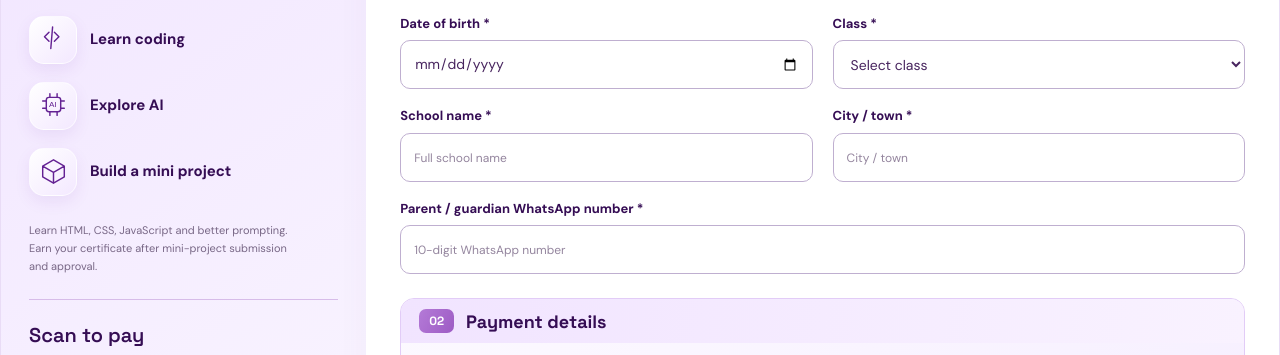
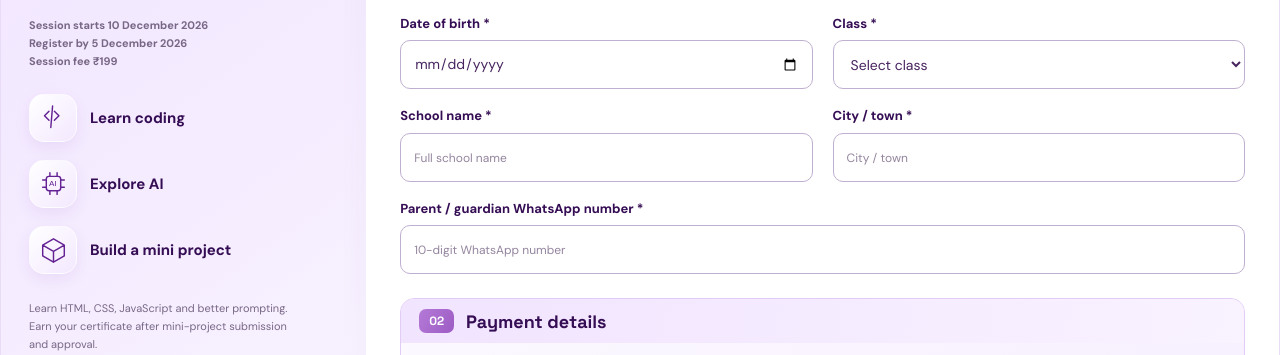
Before and after one commit to satitech-admin/maa-sati-school-registration, a plain HTML site: page index.html in a window 1280 px wide. Shown: the part 386-741 px from the top of the page. Drawn offline with Linux system fonts and the light colour scheme.

Commit message:
Display December session deadline, start date and fee (#1)

```diff
--- a/index.html
+++ b/index.html
@@ -48,7 +48,7 @@ input::placeholder{color:#94859e;font-size:12px}input:focus,select:focus{border-
 @media(prefers-reduced-motion:reduce){*,*:before,*:after{animation:none!important;transition:none!important}}
 </style></head><body>
 <header class="header"><div class="brand"><img src="assets/maa-sati-original-logo.png" alt="Maa Sati Technologies original logo" width="58" height="58"><span>MAA SATI TECHNOLOGIES</span></div><div class="header-note">ONE-WEEK AI & CODING SESSION</div><div class="corner-squares" aria-hidden="true"><i></i><i></i></div></header>
-<main class="layout"><aside class="sidebar" aria-label="About the session"><div class="eyebrow">Create your next possibility</div><h1>Your ideas.<br>Your first<br>creation.</h1><div class="tags"><span>Classes 9–12</span><span>Beginner friendly</span></div>
+<main class="layout"><aside class="sidebar" aria-label="About the session"><div class="eyebrow">Create your next possibility</div><h1>Your ideas.<br>Your first<br>creation.</h1><div class="tags"><span>Classes 9–12</span><span>Beginner friendly</span></div><p class="certificate"><strong>Session starts <time datetime="2026-12-10">10 December 2026</time><br>Register by <time datetime="2026-12-05">5 December 2026</time><br>Session fee ₹199</strong></p>
 <div class="benefits"><div class="benefit"><span class="icon" aria-hidden="true"><svg viewBox="0 0 28 30"><path d="m9 7-5 5 5 5m6-10 5 5-5 5m-2-16-2 24"/></svg></span><strong>Learn coding</strong></div><div class="benefit"><span class="icon" aria-hidden="true"><svg viewBox="0 0 28 30"><rect x="6" y="6" width="16" height="16" rx="3"/><path d="M10 2v4m8-4v4m-8 16v4m8-4v4M2 10h4m-4 8h4m16-8h4m-4 8h4"/><text x="9" y="17" stroke="none" fill="currentColor" font-size="9" font-family="sans-serif">AI</text></svg></span><strong>Explore AI</strong></div><div class="benefit"><span class="icon" aria-hidden="true"><svg viewBox="0 0 28 30"><path d="m14 2 12 7-12 7L2 9l12-7Zm0 14v12M2 9v12l12 7 12-7V9"/></svg></span><strong>Build a mini project</strong></div></div>
 <p class="certificate">Learn HTML, CSS, JavaScript and better prompting. Earn your certificate after mini-project submission and approval.</p>
 <section class="payment-box" aria-labelledby="paymentTitle"><h2 id="paymentTitle">Scan to pay</h2><p>Keep your successful-payment screenshot ready. Enter the date and time exactly as shown on your receipt.</p><a class="qr-wrap" href="assets/payment-qr-only.png" target="_blank" rel="noopener" aria-label="Open original payment QR in full size"><img src="assets/payment-qr-only.png" alt="Maa Sati Technologies payment QR" width="328" height="328"></a><div class="payment-links"><a href="assets/payment-qr-only.png" target="_blank" rel="noopener">Open full-size QR ↗</a><a href="assets/payment-qr-only.png" download="Maa-Sati-Payment-QR.png">Download QR ↓</a></div><p>Payment and seat confirmation follow team verification.</p></section><p class="help"><a href="mailto:www.satitechinfo@gmail.com">Need help? Contact the session team ↗</a></p></aside>
```
